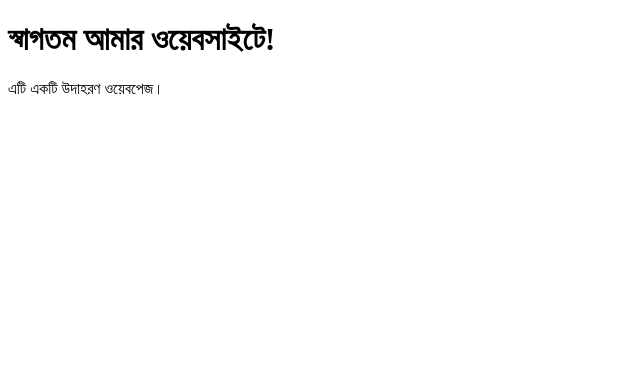
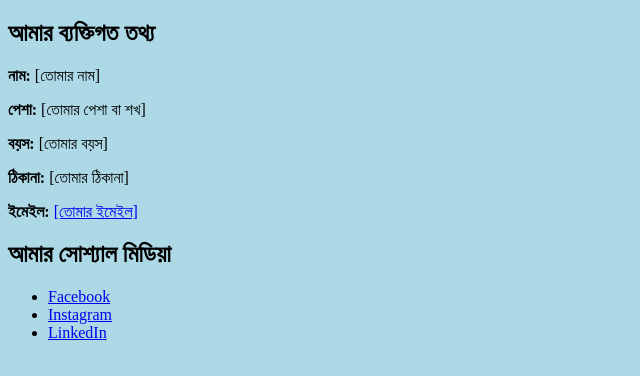
Before and after one commit to samir0188/samirlink.com, a plain HTML site: page index.html in a window 1280 px wide. Shown: the whole page, without its empty margins (0-640 px from the left). Drawn offline with Linux system fonts and the light colour scheme.

Commit message:
Add files via upload

```diff
--- a/index.html
+++ b/index.html
@@ -1,10 +1,28 @@
 <!DOCTYPE html>
-<html>
+<html lang="en">
 <head>
-    <title>আমার ওয়েবসাইট</title>
+    <meta charset="UTF-8">
+    <meta name="viewport" content="width=device-width, initial-scale=1.0">
+    <title>My Personal Details</title>
+    <link rel="stylesheet" href="styles.css">
 </head>
 <body>
-    <h1>স্বাগতম আমার ওয়েবসাইটে!</h1>
-    <p>এটি একটি উদাহরণ ওয়েবপেজ।</p>
+    <div class="personal-info">
+        <h2>আমার ব্যক্তিগত তথ্য</h2>
+        <p><strong>নাম:</strong> [তোমার নাম]</p>
+        <p><strong>পেশা:</strong> [তোমার পেশা বা শখ]</p>
+        <p><strong>বয়স:</strong> [তোমার বয়স]</p>
+        <p><strong>ঠিকানা:</strong> [তোমার ঠিকানা]</p>
+        <p><strong>ইমেইল:</strong> <a href="mailto:[তোমার ইমেইল]">[তোমার ইমেইল]</a></p>
+    </div>
+
+    <div class="social-links">
+        <h2>আমার সোশ্যাল মিডিয়া</h2>
+        <ul>
+            <li><a href="https://www.facebook.com/[তোমার Facebook ID]" target="_blank">Facebook</a></li>
+            <li><a href="https://www.instagram.com/[তোমার Instagram ID]" target="_blank">Instagram</a></li>
+            <li><a href="https://www.linkedin.com/in/[তোমার LinkedIn ID]" target="_blank">LinkedIn</a></li>
+        </ul>
+    </div>
 </body>
 </html>
```
